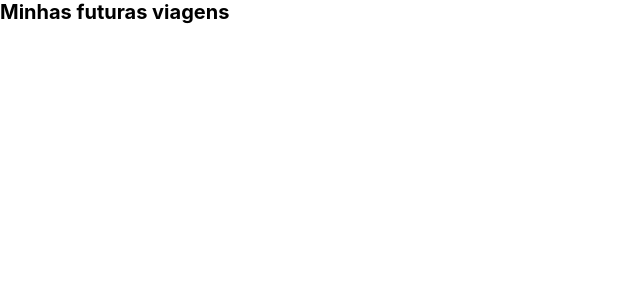
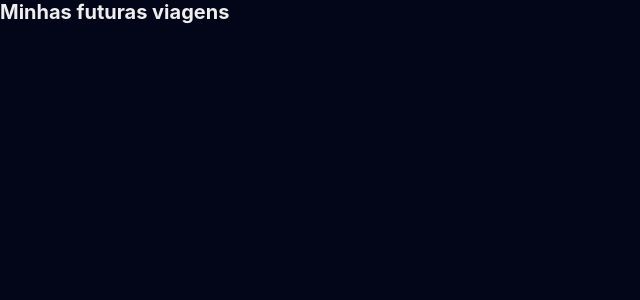
Before and after one commit to felipe-jm/future-trips, a Next.js app: page / in a window 1280 px wide. Shown: the top 300 px of the page, without its empty margins (0-640 px from the left). Built offline with nearby package versions, Linux system fonts and the light colour scheme.

Commit message:
style(global): add global style variables and styling

```diff
--- a/src/styles/global.ts
+++ b/src/styles/global.ts
@@ -1,6 +1,16 @@
 import { createGlobalStyle } from 'styled-components';
 
 const GlobalStyles = createGlobalStyle`
+  :root {
+    --highlight: #e20e8d;
+    --background: #030518;
+    --white: #eeeeee;
+    --container: 100rem;
+    --small: 1.5rem;
+    --medium: 3rem;
+    --large: 5rem;
+  }
+
   * {
     margin: 0;
     padding: 0;
@@ -13,12 +23,24 @@
 
   html, body, #__next {
     height: 100%;
+    background: var(--background);
+    color: var(--white);
   }
 
   body {
     font-family: ---apple-system, BlinkMacSystemFont, 'Segoe UI', Roboto, Oxygen,
     Ubuntu, Cantarell, 'Open Sans', 'Helvetica Neue', sans-serif
   }
+
+  p,
+  a {
+    font-size: 2rem;
+    line-height: var(--medium);
+  }
+
+  a {
+    color: var(--highlight);
+  }
 `;
 
 export default GlobalStyles;
```
